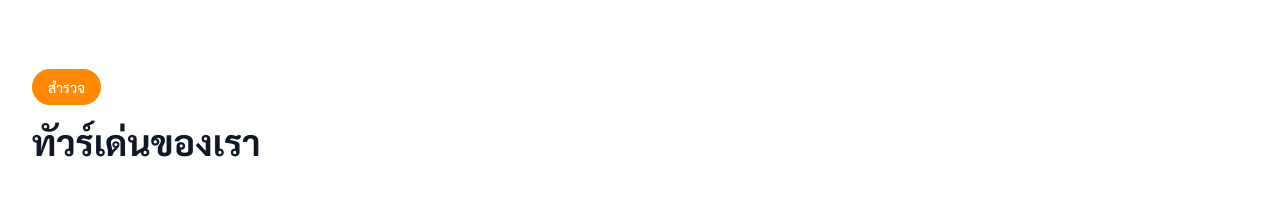
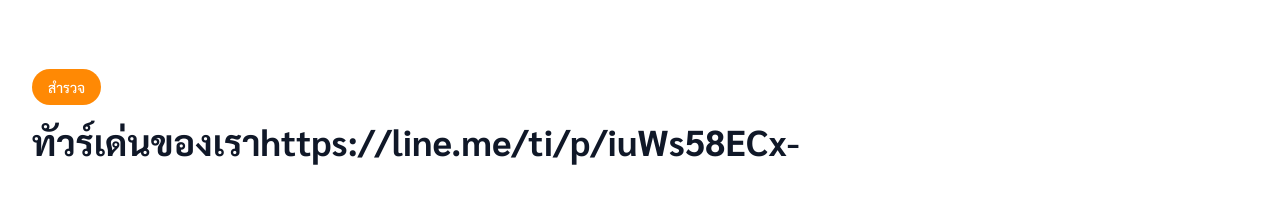
Before and after one commit to 1t0t0/portfolio-vantour, a Next.js app: page / in a window 1280 px wide. Shown: the part 1780-1987 px from the top of the page. Built offline with nearby package versions, Linux system fonts and the light colour scheme.

Commit message:
update contact

```diff
--- a/components/ContactSection.tsx
+++ b/components/ContactSection.tsx
@@ -31,7 +31,7 @@
       ),
       title: "Line",
       description: "แชตกับเราได้โดยตรงผ่านทางไลน์ สดวกง่าย และ ตอบกับได้ทันที่",
-      link: "line://ti/p/Lambo_0365?text=สวัสดีครับ%20สนใจสอบถามเรื่องการเช่ารถครับ"
+      link: "https://line.me/ti/p/iuWs58ECx-"
     }
   ];
 
--- a/components/FeaturedToursSection.tsx
+++ b/components/FeaturedToursSection.tsx
@@ -30,7 +30,7 @@
               สำรวจ
             </div>
             <h2 className="text-3xl lg:text-4xl font-bold text-gray-900 font-prompt">
-              ทัวร์เด่นของเรา
+              ทัวร์เด่นของเราhttps://line.me/ti/p/iuWs58ECx-
             </h2>
           </div>
 
@@ -283,13 +283,13 @@
 
                     {/* Line */}
                     <a
-                      href="line://ti/p/Lambo_0365?text=สวัสดีครับ%20สนใจสอบถามเรื่องการเช่ารถครับ"
+                      href="https://line.me/ti/p/iuWs58ECx-"
                       className="flex items-center p-4 bg-green-50 rounded-lg hover:bg-green-100 transition-all duration-300 group"
                     >
                       <div className="w-12 h-12 bg-green-400 rounded-full flex items-center justify-center text-white mr-4 group-hover:scale-110 transition-transform">
                         <svg className="w-8 h-8" fill="currentColor" viewBox="0 0 24 24">
                           <path d="M12 2C6.48 2 2 5.85 2 10.5c0 1.49.53 2.87 1.44 4.03L2 20l5.64-1.22C8.84 19.55 10.37 20 12 20c5.52 0 10-3.85 10-8.5S17.52 2 12 2z"/>
-                          <text x="12" y="13" textAnchor="middle" fontSize="6" fill="white" fontFamily="Arial, sans-serif" fontWeight="bold">LINE</text>
+                          <text x="12" y="13" textAnchor="middle" fontSize="6" fill="green" fontFamily="Arial, sans-serif" fontWeight="bold">LINE</text>
                         </svg>
                       </div>
                       <div>
```
